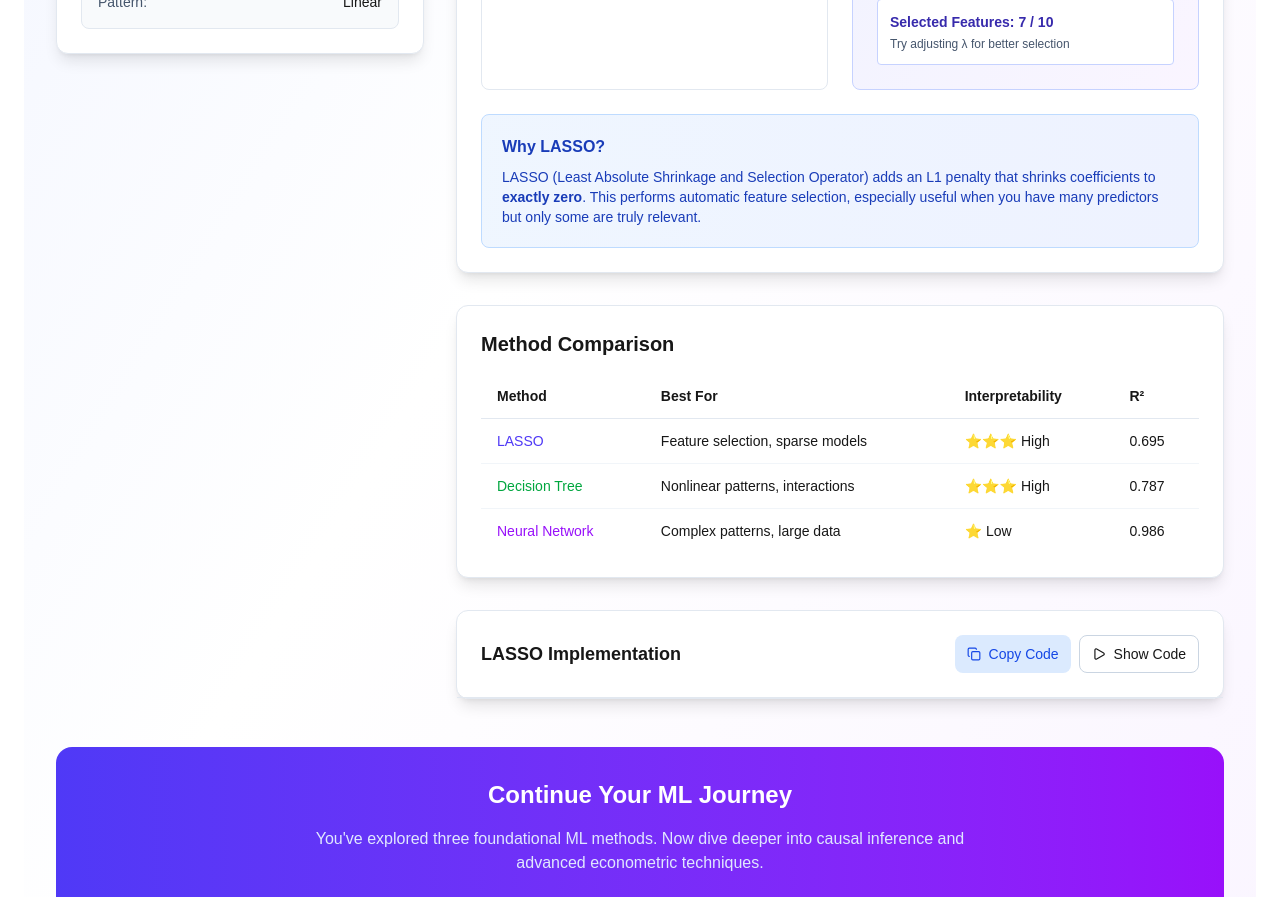
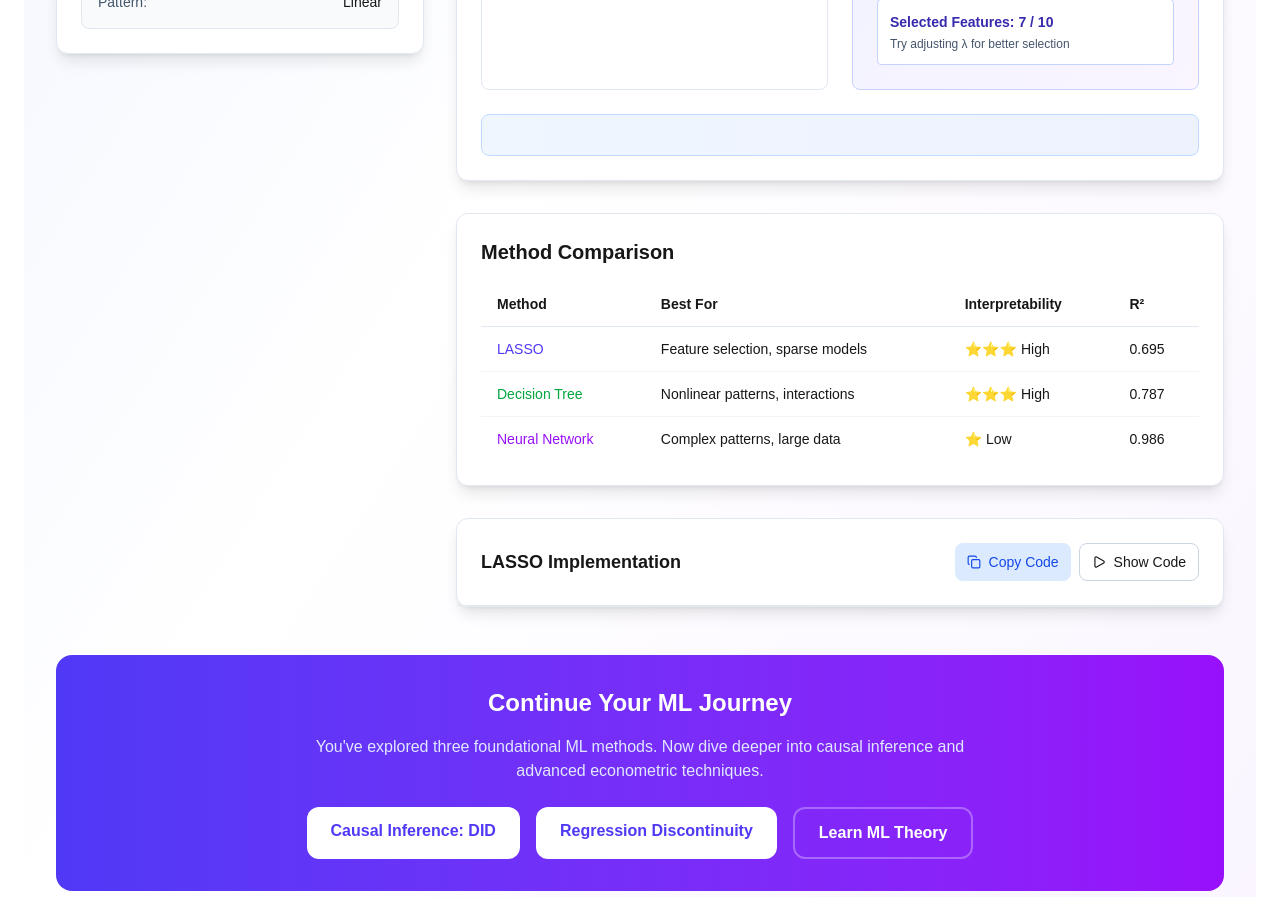
Before and after one commit to zhuoxiang-zhou/econ-site, a Next.js app: page /labs/ml in a window 1280 px wide. Shown: the part 1040-1937 px from the top of the page. Built offline with nearby package versions, Linux system fonts and the light colour scheme.

Commit message:
Update ML Lab

```diff
--- a/src/app/labs/ml/page.tsx
+++ b/src/app/labs/ml/page.tsx
@@ -1,3 +1,6 @@
+/* eslint-disable react/no-unescaped-entities */
+/* eslint-disable @typescript-eslint/no-unused-vars */
+/* eslint-disable prefer-const */
 "use client";
 
 import Link from "next/link";
@@ -1109,12 +1112,7 @@ display "Universal approximation: can fit almost any function"`;
                 </div>
 
                 <div className="bg-gradient-to-r from-blue-50 to-indigo-50 rounded-lg border border-blue-200 p-5">
-                  <h3 className="font-semibold text-blue-800 mb-2">Why LASSO?</h3>
-                  <p className="text-sm text-blue-800">
-                    LASSO (Least Absolute Shrinkage and Selection Operator) adds an L1 penalty that shrinks
-                    coefficients to <strong>exactly zero</strong>. This performs automatic feature selection,
-                    especially useful when you have many predictors but only some are truly relevant.
-                  </p>
+
                 </div>
               </div>
             )}
```
